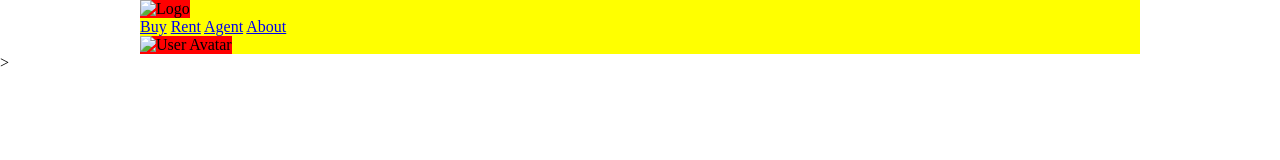
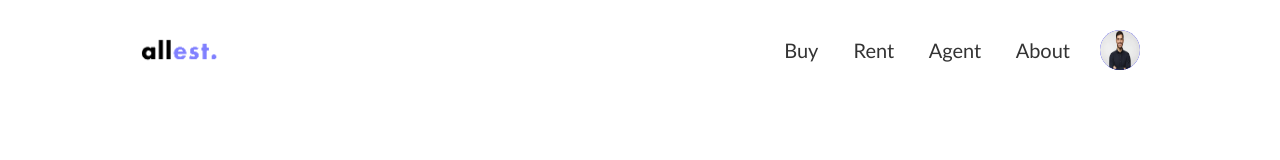
Before and after one commit to Reigen-byte/real-estate, a website: page index.html in a window 1280 px wide. Drawn offline with Linux system fonts and the light colour scheme.

Commit message:
header menu link hover state

```diff
--- a/css/main.css
+++ b/css/main.css
@@ -1,19 +1,61 @@
 body {
     margin: 0;
+    font-family: 'Gill Sans', 'Gill Sans MT', Calibri, 'Trebuchet MS', sans-serif;
 }
 
-header {
+header  {
     width: 1000px;
-    background-color: yellow;
     margin-left: calc(50% - 500px);
+    display: inline-block;
+    margin-top: 30px;
+}
+/* logo */
+header > img  {
+    width: 80px;
+    height: 30px;
+    float: left;
+    margin-top: 5px;
 }
 
 img {
     width: 100px;
     height: 30px;
-    background-color: red;
+    float: left;
+    cursor: pointer;
 }
 
-nav + img {
+div {
+    float: right
+}
 
+nav {
+    float: left;
+    margin-top: 10px;
+    font-size: 20px;
+    line-height: 20px;
 }
+
+a {
+    margin-right: 30px;
+    text-decoration:none;
+    color: #333;
+}
+
+a:last-child {
+    margin-left: 0;
+}
+
+a:hover {
+    color:red;
+    border-bottom: 3px solid red;
+    padding-bottom: 5px;
+}
+
+div > img {
+    background-color: blue;
+    width: 40px;
+    height: 40px;
+    float: right;
+    border-radius: 50px;
+    cursor: pointer;
+}
--- a/index.html
+++ b/index.html
@@ -16,14 +16,16 @@
 
 <body>
     <header>
-        <img src=""# alt="Logo">
+        <img src="./img/logo.png" alt="Logo">
+        <div>
             <nav>
                 <a href="#">Buy</a>
                 <a href="#">Rent</a>
                 <a href="#">Agent</a>
                 <a href="#">About</a>
             </nav>
-        <img src="#" alt="User Avatar">
-    </header>>
+            <img src="./img/user.webp" alt="User Avatar">
+         </div>
+    </header>
 </body>
 </html>
```
Also changed, not shown: img/logo.png (added), img/user.webp (added). Lines whose indentation alone changed are shown as unchanged.
